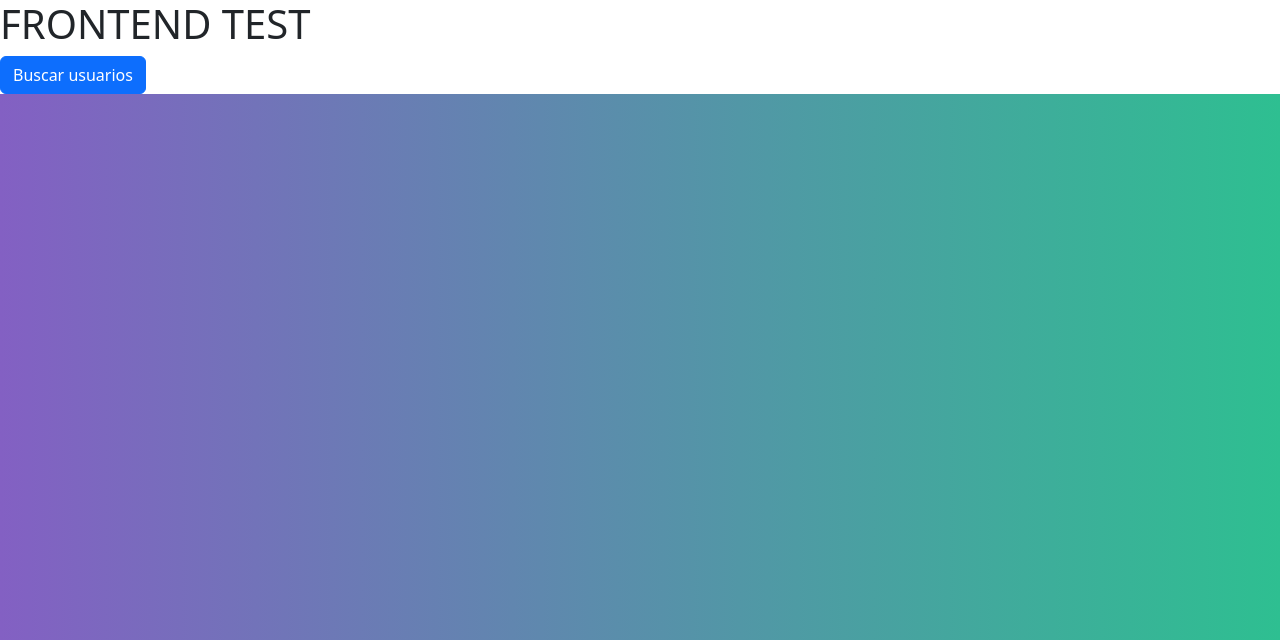
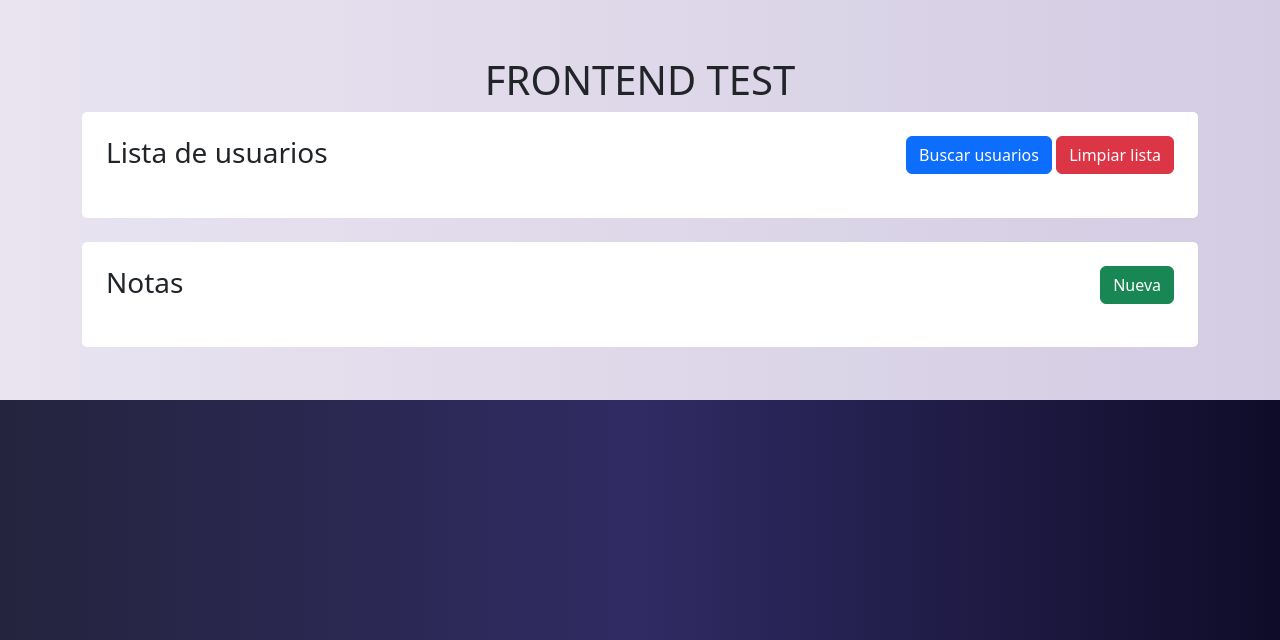
Before and after one commit to lautarobarba/demo-front-back-django, a Django app: template frontend/frontend/app/templates/index.html in a window 1280 px wide. Shown: the top 640 px of the page. Run offline with Django 4.2, Linux system fonts and the light colour scheme; the template is opened without the code that fills it, so the values that code supplies are empty.

Commit message:
El frontend busca usuarios en el backend

```diff
--- a/backend/backend/settings.py
+++ b/backend/backend/settings.py
@@ -38,6 +38,7 @@ INSTALLED_APPS = [
     'django.contrib.messages',
     'django.contrib.staticfiles',
     'rest_framework',
+    'corsheaders',
 ]
 
 MIDDLEWARE = [
@@ -48,6 +49,7 @@ MIDDLEWARE = [
     'django.contrib.auth.middleware.AuthenticationMiddleware',
     'django.contrib.messages.middleware.MessageMiddleware',
     'django.middleware.clickjacking.XFrameOptionsMiddleware',
+    'corsheaders.middleware.CorsMiddleware',
 ]
 
 ROOT_URLCONF = 'backend.urls'
@@ -129,3 +131,6 @@ REST_FRAMEWORK = {
     'DEFAULT_PAGINATION_CLASS': 'rest_framework.pagination.PageNumberPagination',
     'PAGE_SIZE': 10
 }
+
+# CORS
+CORS_ALLOW_ALL_ORIGINS = True
--- a/frontend/frontend/app/static/css/custom.css
+++ b/frontend/frontend/app/static/css/custom.css
@@ -1,5 +1,19 @@
 body {
-	background: #8360c3; /* fallback for old browsers */
-  background: -webkit-linear-gradient(to right, #8360c3, #2ebf91); /* Chrome 10-25, Safari 5.1-6 */
-  background: linear-gradient(to right, #8360c3, #2ebf91); /* W3C, IE 10+/ Edge, Firefox 16+, Chrome 26+, Opera 12+, Safari 7+ */
+	background: #0f0c29;  /* fallback for old browsers */
+  background: -webkit-linear-gradient(to right, #24243e, #302b63, #0f0c29);  /* Chrome 10-25, Safari 5.1-6 */
+  background: linear-gradient(to right, #24243e, #302b63, #0f0c29); /* W3C, IE 10+/ Edge, Firefox 16+, Chrome 26+, Opera 12+, Safari 7+ */
 }
+
+.main {
+  background: #D3CCE3;  /* fallback for old browsers */
+  background: -webkit-linear-gradient(to right, #E9E4F0, #D3CCE3);  /* Chrome 10-25, Safari 5.1-6 */
+  background: linear-gradient(to right, #E9E4F0, #D3CCE3); /* W3C, IE 10+/ Edge, Firefox 16+, Chrome 26+, Opera 12+, Safari 7+ */
+  min-height: 50vh;
+  padding: 2rem;
+}
+
+.paper {
+  background-color: white;
+  padding: 1.5rem;
+  border-radius: 5px;
+}
--- a/frontend/frontend/app/static/js/custom.js
+++ b/frontend/frontend/app/static/js/custom.js
@@ -1,10 +1,49 @@
 // Notifico en consola que se cargo el documento
 console.log('Custom JS cargado');
 
-// Selecciono el boton para agregarle acciones
-const buscarBtn = document.getElementById('buscarBtn');
+// ================== USUARIOS ==============================
+// Selecciono el boton para agregarle comportamiento
+const buscarBtn = document.getElementById('buscar-button');
 
 // Busco los usuarios al presionar el boton
-buscarBtn.onclick(() => {
-	console.log('Buscando usuarios...')
+buscarBtn.addEventListener('click', () => {
+	console.log('Buscando usuarios...');
+
+	fetch('http://127.0.0.1:7000/users/?format=json')
+		.then(response => response.json())
+		.then(data => {
+			console.log(data);
+
+			// El array que queremos esta en el atributo result
+			const usuarios = data.results;
+
+			// Voy a agregar los usuarios a la lista vacia
+			const listadeUsuariosVacia =  document.getElementById('lista-de-usuarios');
+			usuarios.forEach(user => {
+				const itemUsuario = document.createElement('li');
+				itemUsuario.textContent = `${user.username} (${user.email})`;
+				listadeUsuariosVacia.appendChild(itemUsuario);
+			});
+		});
 });
+
+// Selecciono el boton para agregarle comportamiento
+const limpiarBtn = document.getElementById('limpiar-button');
+
+// Busco los usuarios al presionar el boton
+limpiarBtn.addEventListener('click', () => {
+	console.log('Limpiando lista...');
+
+	// Voy a agregar los usuarios a la lista vacia
+	const listadeUsuarios =  document.getElementById('lista-de-usuarios');
+	listadeUsuarios.textContent = null;
+});
+
+
+// ================== NOTAS ==============================
+// Cuando se carga la pagina busco automaticamente todas las notas
+// TODO:
+
+// Crear nueva nota
+
+// Borrar nota
--- a/frontend/frontend/app/templates/index.html
+++ b/frontend/frontend/app/templates/index.html
@@ -17,16 +17,57 @@
 </head>
 
 <body>
-	<div class="contenido bg-white">
-		<h1>FRONTEND TEST</h1>
-		<button id="buscarBtn" class="btn btn-primary">Buscar usuarios</button>
+	<div class="main bg-white">
+
+		<!-- Título principal -->
+		<br />
+		<h1 class="text-center">FRONTEND TEST</h1>
+
+		<!-- Contenido de la página -->
+		<div class="container">
+
+			<!-- Sección usuarios -->
+			<section id="usuarios" class="paper">
+
+				<!-- Encabezado -->
+				<div class="d-flex justify-content-between">
+					<h3 id="header-usuarios">Lista de usuarios</h3>
+					<div>
+						<button id="buscar-button" class="btn btn-primary">Buscar usuarios</button>
+						<button id="limpiar-button" class="btn btn-danger">Limpiar lista</button>
+					</div>
+				</div>
+
+				<!-- Lista de usuarios -->
+				<ul id="lista-de-usuarios"></ul>
+			</section>
+
+			<!-- Espacio -->
+			<br />
+
+			<!-- Sección usuarios -->
+			<section id="notas" class="paper">
+
+				<!-- Encabezado -->
+				<div class="d-flex justify-content-between">
+					<h3 id="header-usuarios">Notas</h3>
+					<div>
+						<button id="crear-nota-button" class="btn btn-success">Nueva</button>
+					</div>
+				</div>
+
+				<!-- Lista de usuarios -->
+				<ul id="lista-de-usuarios"></ul>
+			</section>
+		</div>
 	</div>
-			<!-- Bootstrap -->
-			<script src="https://cdn.jsdelivr.net/npm/bootstrap@5.2.2/dist/js/bootstrap.bundle.min.js" integrity="sha384-OERcA2EqjJCMA+/3y+gxIOqMEjwtxJY7qPCqsdltbNJuaOe923+mo//f6V8Qbsw3" crossorigin="anonymous"></script>
 
-			<!-- Custom JS -->
-			<script src="{% static 'js/custom.js' %}"></script>
+	<!-- Bootstrap -->
+	<script src="https://cdn.jsdelivr.net/npm/bootstrap@5.2.2/dist/js/bootstrap.bundle.min.js" integrity="sha384-OERcA2EqjJCMA+/3y+gxIOqMEjwtxJY7qPCqsdltbNJuaOe923+mo//f6V8Qbsw3" crossorigin="anonymous"></script>
 
-			{% block script %}<!-- Para injectar Scripts desde otros templates -->{% endblock %}
+	<!-- Custom JS -->
+	<script src="{% static 'js/custom.js' %}"></script>
+
+	{% block script %}<!-- Para injectar Scripts desde otros templates -->{% endblock %}
 	</body>
 </html>
--- /dev/null
+++ b/requerimientos_python3.10.txt
@@ -0,0 +1,5 @@
+asgiref==3.5.2
+Django==4.1.3
+djangorestframework==3.14.0
+pytz==2022.6
+sqlparse==0.4.3
```
Also changed, not shown: README.md, requerimientos_python3.8.txt (renamed from requerimientos.txt), 1 other file.
